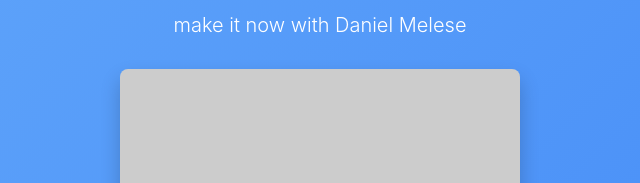
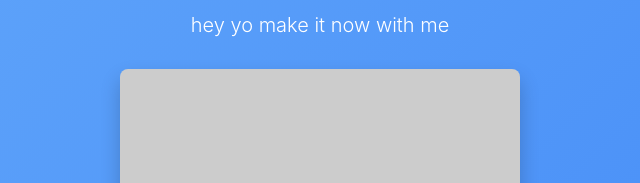
Before and after one commit to daniiiiel00/30-Days-Challenge-for-me, a plain HTML site: page day15 Login- rigester UI/index.html in a window 1280 px wide. Shown: the part 247-430 px from the top of the page, 0-640 px from the left. Drawn offline with nearby package versions, Linux system fonts and the light colour scheme; placeholder pictures from the web are drawn by us.

Commit message:
modifay day 15 project

```diff
--- a/day15 Login- rigester UI/index.html
+++ b/day15 Login- rigester UI/index.html
@@ -15,7 +15,7 @@
       <!-- Left Panel: Illustration/Branding -->
       <div id="branding-panel" class="left-panel">
         <h1 class="branding-title">Start Your Journey</h1>
-        <p class="branding-subtitle">make it now with Daniel Melese</p>
+        <p class="branding-subtitle">hey yo make it now with me</p>
         <img
           src="https://placehold.co/400x300/ffffff/007bff?text=Daniel+Melese"
           alt="Branding Illustration"
```
